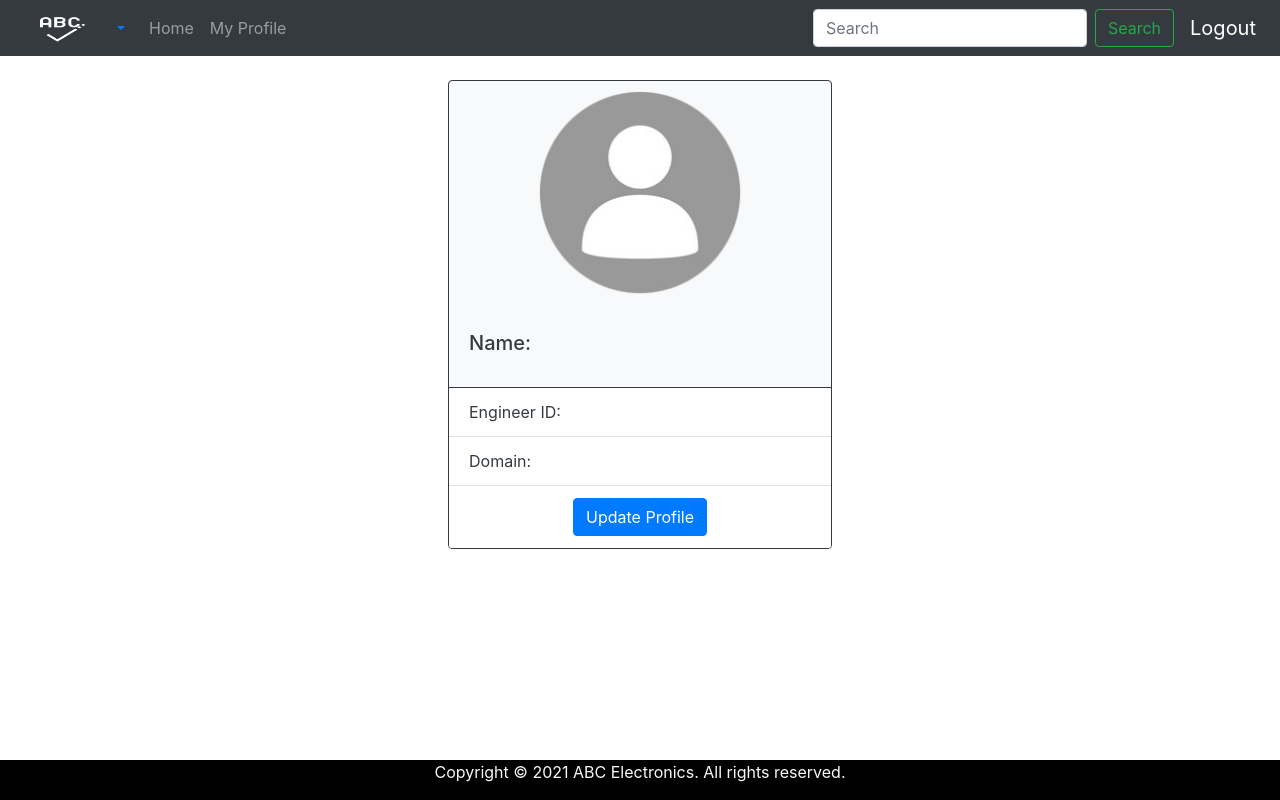
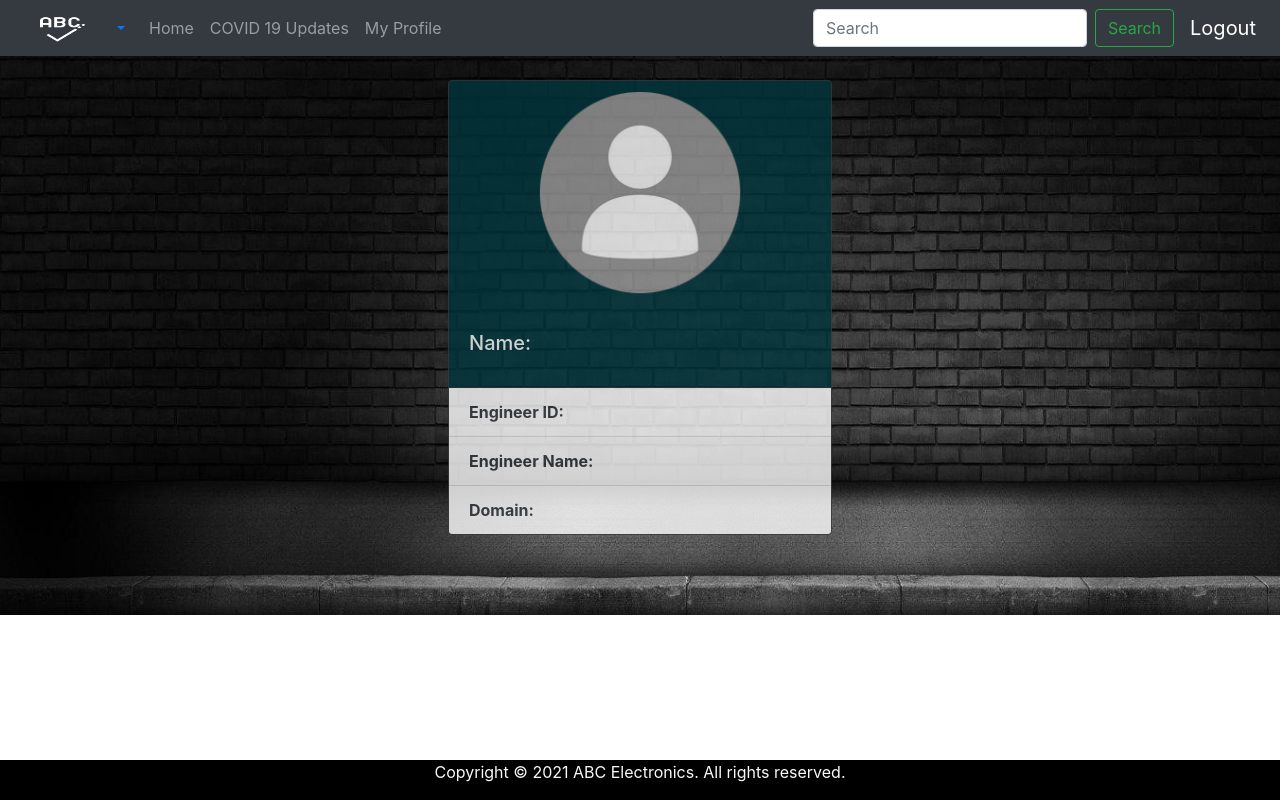
Before and after one commit to Eshwar519/Abc, a React (Create React App) app in the folder react/: page /engineer-profile in a window 1280 px wide. Built offline with nearby package versions, Linux system fonts and the light colour scheme.

Commit message:
2:30 AM May 11

```diff
--- a/react/src/components/HomePageEngineer.jsx
+++ b/react/src/components/HomePageEngineer.jsx
@@ -1,5 +1,6 @@
 import React, { Component } from "react";
-import { Card, CardDeck } from "react-bootstrap";
+import { Card, CardDeck,Form } from "react-bootstrap";
+import ClientService from "../services/ClientService";
 import EngineerService from "../services/EngineerService";
 import Navigation from "./Navigation";
 
@@ -10,7 +11,10 @@ const divStyle = {
   backgroundImage: "url(/eng.png)",
   backgroundSize: "contain",
   backgroundRepeat: "no-repeat",
+  marginBottom: "200px"
 };
+
+const cardStyle={ opacity: 0.8, fontWeight: "bold", fontSize: 18, backgroundColor:'#04012b', color:'white'}
 class HomePageEngineer extends Component {
   constructor(props) {
     super(props);
@@ -20,45 +24,63 @@ class HomePageEngineer extends Component {
         employeeId: sessionStorage.getItem("id"),
       },
       complaints: [],
-      rcomplaints: []
+      rcomplaints: [],
     };
     this.componentDidMount = this.componentDidMount.bind(this);
+    console.log("constructor")
+  }
+
+  buttonHandler(complaintId) {
+    ClientService.changeStatusClient(complaintId).then((res) => {
+      alert(res.data);
+    });
+    window.location.reload(false);
   }
 
   componentDidMount() {
     let engineer = {
       employeeId: sessionStorage.getItem("id"),
+
     };
-    EngineerService.getEngineer(this.state.id).then((res) => {
+    console.log("didMount");
+    EngineerService.getEngineer(engineer).then((res) => {
       console.log(res);
       let engineer = res.data;
+
       sessionStorage.setItem("name", `Engineer ${this.state.id}`);
       sessionStorage.setItem("engineerName", engineer.engineerName);
       sessionStorage.setItem("domain", engineer.domain);
     });
 
-    EngineerService.getEngineerComplaints(engineer,"Open").then((res) => {
+    EngineerService.getResolvedComplaints(engineer).then((res) => {
+      this.setState({ rcomplaints: res.data });
+    });
+
+    EngineerService.getEngineerComplaints(engineer).then((res) => {
       this.setState({ complaints: res.data });
     });
-    console.log(engineer)
-    console.log(this.state.rcomplaints)
-    console.log(this.state.complaints)
-    EngineerService.getEngineerComplaints(engineer,"Closed").then((res) => {
-      this.setState({ rcomplaints: res.data });
-    });
+
+
   }
 
   render() {
     return (
       <div style={divStyle}>
       <Navigation />
+      <div className="alert alert-secondary alert-dismissible fade show text-center" role="alert">
+                    In accordance with the latest Government guidelines on <strong>COVID-19</strong>, our services will be restricted in some locations
+                    <button type="button" className="close" data-dismiss="alert" aria-label="close"   >
+                        <span aria-hidden="true">&times;</span>
+                    </button>
+                </div>
       <div className="row pt-3">
+
         <div className="col-4 ml-2">
           <CardDeck>
             <Card>
               <Card.Body>
                 <Card.Title className="text-center">
-                  Total Complaints<p className="mt-2" style={{fontSize:65, color: 'red'}}>{this.state.complaints.length}</p>
+                  Open Complaints<p className="mt-2" style={{fontSize:65, color: 'red'}}>{this.state.complaints.length-this.state.rcomplaints.length}</p>
                 </Card.Title>
               </Card.Body>
             </Card>
@@ -75,36 +97,45 @@ class HomePageEngineer extends Component {
             <Card>
               <Card.Body>
                 <Card.Title className="text-center">
-                  Open Complaints<p className="mt-2" style={{fontSize:65, color: 'yellow'}}>{this.state.complaints.length+this.state.rcomplaints.length}</p>
+                  Total Complaints<p className="mt-2" style={{fontSize:65, color: 'yellow'}}>{this.state.complaints.length}</p>
                   </Card.Title>
               </Card.Body>
             </Card>
             <Card>
               <Card.Body>
                 <Card.Title className="text-center">
-                   New <br/>Complaints <p className="mt-2" style={{fontSize:65, color: 'blue'}}>{this.state.complaints.length}</p>
+                   New <br/>Complaints <p className="mt-2" style={{fontSize:65, color: 'blue'}}>{this.state.complaints.length-this.state.rcomplaints.length}</p>
                 </Card.Title>
               </Card.Body>
             </Card>
 
           </CardDeck>
         </div>
+        </div>
+        <br/>
+        <Form.Row>
+            <CardDeck className="mx-auto pt-3">
+              <div className="d-flex bd-highlight example-parent mt-4">
+              <a href="/complaintsByDate"><button className="btn btn-info mx-2 p-2 flex-fill bd-highlight col-example"><Card className="bg-info px-auto border-0">
+              <Card.Body><Card.Title>
+              <p  style={{fontSize:20, color: ' white', fontWeight: 'bold'}}>View Complaints By Date</p></Card.Title></Card.Body>
+              </Card></button></a>
 
               </div>
-      <div className="card col-md-6 offset-md-3 offset-md-3">
-      <h2 className="text-center">Assigned Complaints</h2>
+            </CardDeck>
+          </Form.Row>
 
-      <br></br>
 
-      <div className="container">
-        <div className="row">
-          <table className="table table-hover table table-bordered">
+      <div style={{ opacity: 0.9, fontWeight: "bold", fontSize: 18, backgroundColor:'black', color:'white'}} className="card col-md-12 mx-auto my-4">
+            <h2 className="text- black text-center py-2">Assigned Complaints</h2>
+          </div>
+          <div className="container-fluid">
+          <table className="table table-hover table-primary table-bordered ml-2 mr-5">
               <thead>
                 <tr>
                   <th>Complaint ID</th>
-                <th>Description</th>
+                  <th>Complaintname</th>
                   <th>Status</th>
-                {/* <th>Engineerid</th> */}
                   <th>Client ID</th>
                   <th>Product Model No</th>
                   <th>Change Status</th>
@@ -116,39 +147,37 @@ class HomePageEngineer extends Component {
                     <td> {c.complaintId} </td>
                     <td> {c.complaintName}</td>
                     <td> {c.status} </td>
-                  {/* <td> {c.engineerId}</td> */}
                     <td> {c.clientId}</td>
                     <td> {c.modelNumber}</td>
                     <td>
                       {c.status === "Open" ? (
-                      <div className="col-6">
                         <button
-                          className="btn btn-danger"
+                          className="btn btn-danger px-3"
                           onClick={() => this.buttonHandler(c.complaintId)}
                           type="submit"
                         >
-                          Close Complaint
+                          {" "}
+                          &nbsp;Close Complaint{" "}
                         </button>
-                      </div>
                       ) : (
                         <button
-                        className="btn btn-secondary"
+                          className="btn btn-outline-secondary"
                           onClick={() => this.buttonHandler(c.complaintId)}
                           type="submit"
                           disabled
                         >
                           Resolved
                         </button>
-                    )}{" "}
+                      )}
                     </td>
                   </tr>
                 ))}
               </tbody>
             </table>
           </div>
+          <br/><br/><br/>
     </div>
-    </div>
-    </div>
+
     );
   }
 }
--- a/react/src/components/Navigation.jsx
+++ b/react/src/components/Navigation.jsx
@@ -26,14 +26,15 @@ export class Navigation extends Component {
                         <NavDropdown id="basic-nav-dropdown">
                             <NavDropdown.Item href="/homepage-engineer">Home</NavDropdown.Item>
                             <NavDropdown.Item href="/engineer-profile">My Profile</NavDropdown.Item>
-                            <NavDropdown.Item href="/change-status">My Complaints</NavDropdown.Item>
+
                             <NavDropdown.Divider />
                             <NavDropdown.Item onClick={this.logout.bind(this)} href="/">Logout</NavDropdown.Item>
                           </NavDropdown>
                         <Nav className="mr-auto">
                            <Nav.Link href="/homepage-engineer">Home</Nav.Link>
+                           <Nav.Link href="https://www.covid19india.org/">COVID 19 Updates</Nav.Link>
                            <Nav.Link href="/engineer-profile">My Profile</Nav.Link>
-                           <Nav.Link href="/change-status">My Complaints</Nav.Link>
+
                         </Nav>
                         <Form inline>
                           <FormControl type="text" placeholder="Search" className="mr-sm-2" />
@@ -57,6 +58,7 @@ export class Navigation extends Component {
                             <Nav className="mr-auto">
                                <Nav.Link href="/homepage-client">Home</Nav.Link>
                                <Nav.Link href="/client-profile">My Profile</Nav.Link>
+                               <Nav.Link href="https://www.covid19india.org/">COVID 19 Updates</Nav.Link>
                                <Nav.Link href="/change-status">My Complaints</Nav.Link>
                             </Nav>
                             <Form inline>
@@ -72,12 +74,14 @@ export class Navigation extends Component {
                             <Navbar.Brand className="pl-4" href="/homepage-admin"><img src="/abc.png" height="25" width="45"/></Navbar.Brand>
                             <NavDropdown id="basic-nav-dropdown">
                                 <NavDropdown.Item href="/homepage-admin">Home</NavDropdown.Item>
+
                                 <NavDropdown.Item href="/admin-profile">My Profile</NavDropdown.Item>
                                 <NavDropdown.Divider />
                                 <NavDropdown.Item href="/" onClick={this.logout.bind(this)}>Logout</NavDropdown.Item>
                               </NavDropdown>
                             <Nav className="mr-auto">
                                <Nav.Link href="/homepage-admin">Home</Nav.Link>
+                               <Nav.Link href="https://www.covid19india.org/">COVID 19 Updates</Nav.Link>
                                <Nav.Link href="/admin-profile">My Profile</Nav.Link>
                             </Nav>
                             <Form inline>
--- a/react/src/components/ViewEngineerProfile.jsx
+++ b/react/src/components/ViewEngineerProfile.jsx
@@ -5,8 +5,17 @@ const cardalign={
     display: 'block',
   marginLeft: 'auto',
   marginRight: 'auto',
-  width: '30%'
+  backgroundColor: '#00353b',
+  width: '30%',
+  fontWeight: 'bold',
+  opacity: 0.8
 }
+
+const divStyle = {
+    paddingBottom:'80px',
+    backgroundImage: "url(/bg-6.jpg)",
+    backgroundSize: "cover",
+  }
 const image={
     display: 'block',
   marginLeft: 'auto',
@@ -23,18 +32,19 @@ const alignm={
 export class ViewEngineerProfile extends Component {
     render() {
         return (
-            <div>
+            <div style={divStyle}>
                 <Navigation/>
                 <p className="pt-2"></p>
-                <Card  style={cardalign} border="dark" bg="light" text="dark" >
+                <Card  style={cardalign} border="dark" text="dark" >
                     <Card.Img variant="top" src="/profile.png" style={image}/>
                     <Card.Body>
-                        <Card.Title><span className="pr-5">Name: </span>{sessionStorage.getItem('name')}</Card.Title>
+                        <Card.Title className="pr-3 text-light"><span >Name: &nbsp;</span>{sessionStorage.getItem('name')}</Card.Title>
                     </Card.Body>
                     <ListGroup className="list-group-flush" >
-                       <ListGroupItem><span className="pr-4">Engineer ID:</span>{sessionStorage.getItem('id')}  </ListGroupItem>
-                       <ListGroupItem><span className="pr-5">Domain:</span>{sessionStorage.getItem('domain')}</ListGroupItem>
-                       <ListGroupItem><Button style={alignm}>Update Profile</Button></ListGroupItem>
+                       <ListGroupItem><span className="pr-4">Engineer ID:&nbsp;&nbsp;&nbsp;&nbsp;&nbsp;&nbsp;</span>{sessionStorage.getItem('id')}  </ListGroupItem>
+                       <ListGroupItem><span className="pr-4">Engineer Name:</span>{sessionStorage.getItem('engineerName')}  </ListGroupItem>
+                       <ListGroupItem><span className="pr-5">Domain:&nbsp;&nbsp;&nbsp;&nbsp;&nbsp;&nbsp;&nbsp;</span>{sessionStorage.getItem('domain')}</ListGroupItem>
+
                     </ListGroup>
                 </Card>
             </div>
--- a/react/src/services/EngineerService.js
+++ b/react/src/services/EngineerService.js
@@ -6,8 +6,8 @@ class EngineerService {
     getComplaintdate(employee,date){
         return axios.post(BASE_URL+"getResolvedComplaintsByDate/"+date,employee);
     }
-    getEngineerComplaints(engineer,status){
-        return axios.post(BASE_URL+"getAllOpenComplaints/"+status,engineer);
+    getEngineerComplaints(engineer){
+        return axios.post(BASE_URL+"getAllOpenComplaints/Open",engineer);
     }
     getResolvedComplaints(engineer){
         return axios.get(BASE_URL+"getResolvedComplaints",engineer);
```
Also changed, not shown: 1 other file (tests, documents, lock files or other folders). Lines whose indentation alone changed are shown as unchanged.
